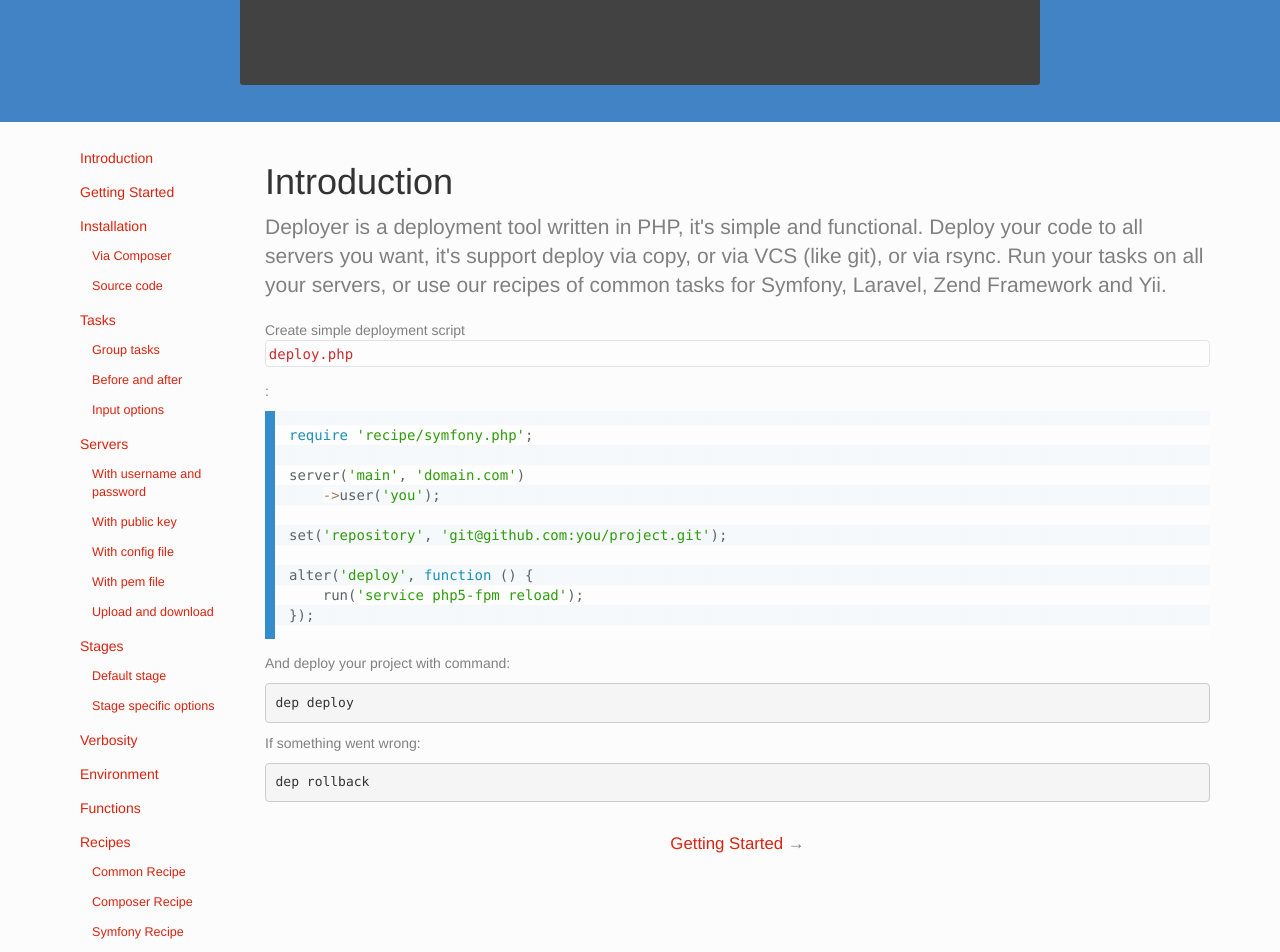
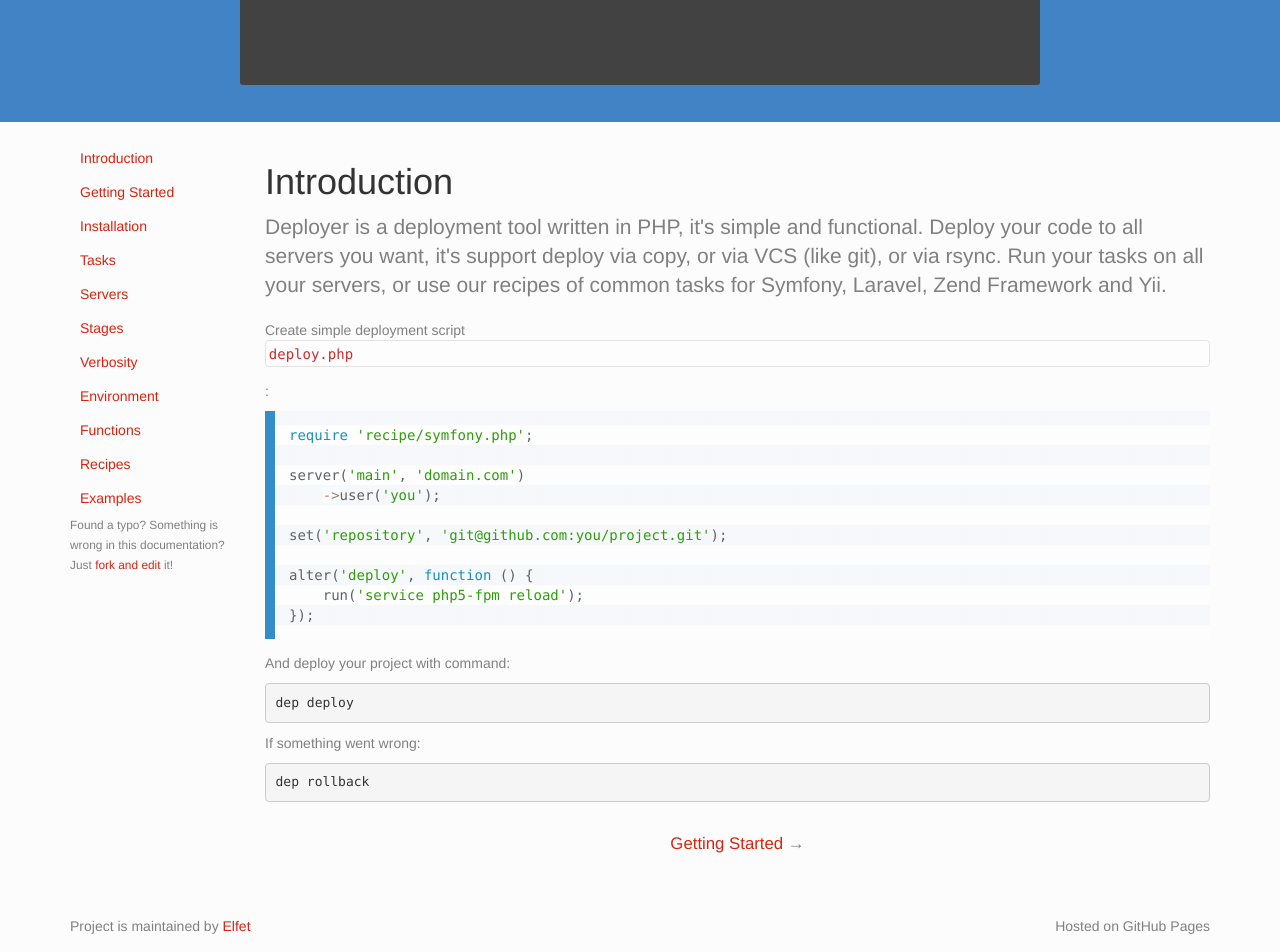
Before and after one commit to deployphp/deployer, a Jekyll site: the page built from index.md, in a window 1280 px wide and 1400 px high. Shown: the part 378-1330 px from the top of the window. Built offline with Jekyll 4.4.1, drawn with Linux system fonts in a browser that asks for light colours.

Commit message:
Update menu.

```diff
--- a/_layouts/main.html
+++ b/_layouts/main.html
@@ -44,52 +44,17 @@
         <div class="row">
             <div class="col-md-2 visible-lg-block">
                 <ul id="nav" class="nav nav-stacked">
-                    <li><a href="#introduction">Introduction</a></li>
-                    <li><a href="#getting-started">Getting Started</a></li>
-                    <li>
-                        <a href="#installation">Installation</a>
-                        <ul class="nav">
-                            <li><a href="#via-composer">Via Composer</a></li>
-                            <li><a href="#source-code">Source code</a></li>
-                        </ul>
-                    </li>
-                    <li>
-                        <a href="#tasks">Tasks</a>
-                        <ul class="nav">
-                            <li><a href="#group-tasks">Group tasks</a></li>
-                            <li><a href="before-and-after">Before and after</a></li>
-                            <li><a href="#input-options">Input options</a></li>
-                        </ul>
-                    </li>
-                    <li>
-                        <a href="#servers">Servers</a>
-                        <ul class="nav">
-                            <li><a href="#with-username-and-password">With username and password</a></li>
-                            <li><a href="#with-public-key">With public key</a></li>
-                            <li><a href="#with-config-file">With config file</a></li>
-                            <li><a href="#with-pem-file">With pem file</a></li>
-                            <li><a href="#upload-and-download">Upload and download</a></li>
-                        </ul>
-                    </li>
-                    <li>
-                        <a href="#stages">Stages</a>
-                        <ul class="nav">
-                            <li><a href="#default-stage">Default stage</a></li>
-                            <li><a href="#with-options">Stage specific options</a></li>
-                        </ul>
-                    </li>
-                    <li><a href="#verbosity">Verbosity</a></li>
-                    <li><a href="#environment">Environment</a></li>
-                    <li><a href="#functions">Functions</a></li>
-                    <li>
-                        <a href="#recipes">Recipes</a>
-                        <ul class="nav">
-                            <li><a href="#common-recipe">Common Recipe</a></li>
-                            <li><a href="#composer-recipe">Composer Recipe</a></li>
-                            <li><a href="#symfony-recipe">Symfony Recipe</a></li>
-                        </ul>
-                    </li>
-                    <li><a href="#examples">Examples</a></li>
+                    <li><a href="introduction.html">Introduction</a></li>
+                    <li><a href="getting-started.html">Getting Started</a></li>
+                    <li><a href="installation.html">Installation</a></li>
+                    <li><a href="tasks.html">Tasks</a></li>
+                    <li><a href="servers.html">Servers</a></li>
+                    <li><a href="stages.html">Stages</a></li>
+                    <li><a href="verbosity.html">Verbosity</a></li>
+                    <li><a href="environment.html">Environment</a></li>
+                    <li><a href="functions.html">Functions</a></li>
+                    <li><a href="recipes.html">Recipes</a></li>
+                    <li><a href="examples.html">Examples</a></li>
                 </ul>
                 <small>
                     Found a typo? Something is wrong in this documentation?<br>
```
